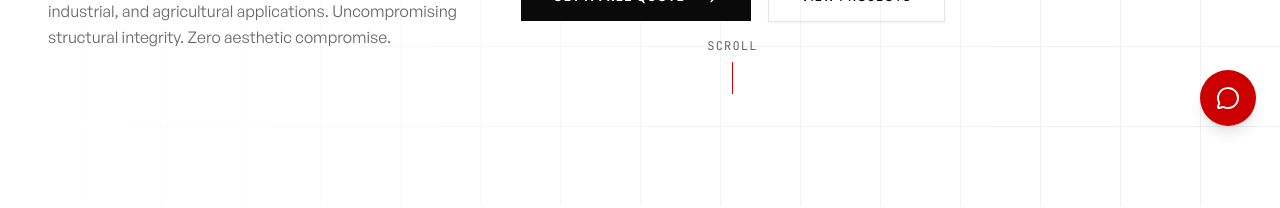
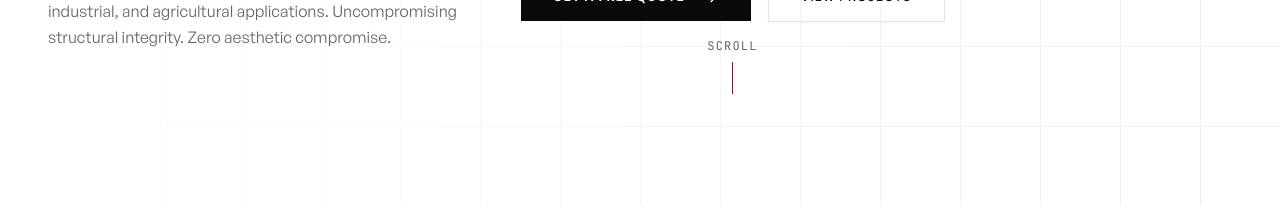
Before and after one commit to karouhifar/north-gta-steel-building, a Next.js app: page / in a window 1280 px wide. Shown: the part 658-866 px from the top of the page. Built offline with nearby package versions, Linux system fonts and the light colour scheme; no server answers.

Commit message:
fix: comment out ChatWidget component in RootLayout for debugging

```diff
--- a/app/layout.tsx
+++ b/app/layout.tsx
@@ -128,7 +128,7 @@ export default function RootLayout({
         <JsonLd data={websiteSchema()} />
         <Header />
         <div className="pt-16">{children}</div>
-        <ChatWidget />
+        {/* <ChatWidget /> */}
         <Footer />
         {process.env.NEXT_PUBLIC_GA_ID && (
           <GoogleAnalytics gaId={process.env.NEXT_PUBLIC_GA_ID} />
```
